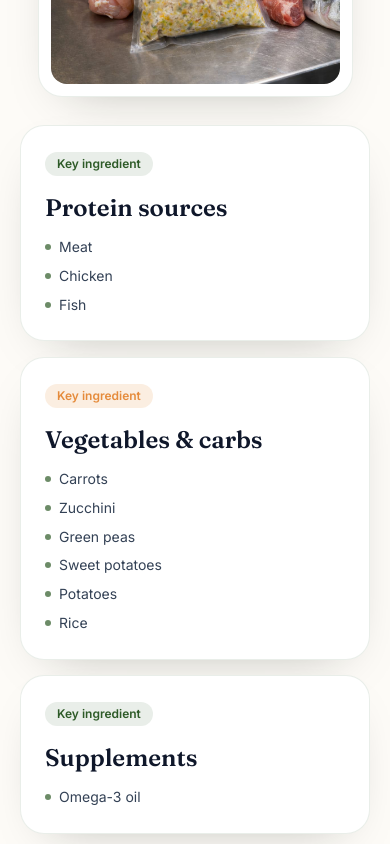
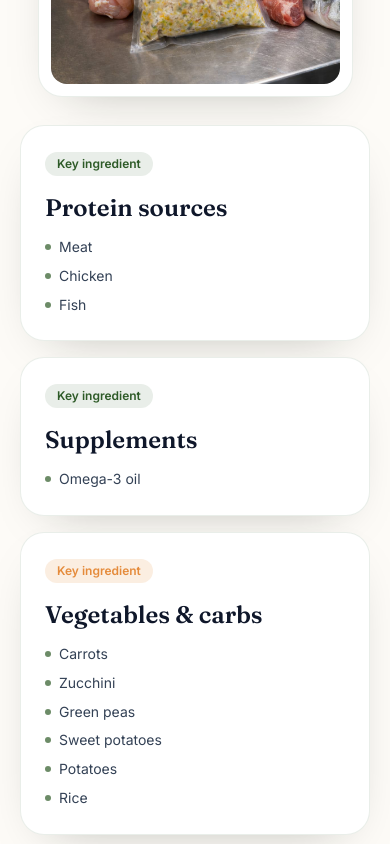
Before and after one commit to imadnelie/pawganic, a React (Vite) app: page / in a window 390 px wide. Shown: the part 3580-4424 px from the top of the page. Built offline with nearby package versions, Linux system fonts and the light colour scheme; no server answers.

Commit message:
Refactor Ingredients section in MarketingSite component: Update layout to enhance responsiveness and visual clarity. Adjust grid structure to better categorize key ingredients and improve item presentation across different screen sizes.

```diff
--- a/src/pages/MarketingSite.jsx
+++ b/src/pages/MarketingSite.jsx
@@ -375,8 +375,9 @@ function Ingredients() {
               </div>
             </Reveal>
 
-            <div className="mt-7 grid gap-4 sm:grid-cols-2">
-              {groups.map((group, i) => (
+            <div className="mt-7 grid gap-4 sm:grid-cols-2 sm:items-start">
+              <div className="grid gap-4">
+                {[groups[0], groups[2]].map((group, i) => (
                   <Reveal key={group.title} delayMs={140 + i * 80}>
                     <div className="rounded-3xl border border-forest/10 bg-white p-6 shadow-soft">
                       <div className={`inline-flex rounded-full px-3 py-1 text-xs font-semibold ${group.accent}`}>
@@ -398,6 +399,28 @@ function Ingredients() {
                     </div>
                   </Reveal>
                 ))}
+              </div>
+
+              <Reveal delayMs={300}>
+                <div className="rounded-3xl border border-forest/10 bg-white p-6 shadow-soft">
+                  <div className={`inline-flex rounded-full px-3 py-1 text-xs font-semibold ${groups[1].accent}`}>
+                    Key ingredient
+                  </div>
+                  <div className="mt-4">
+                    <div className="font-serif text-2xl text-slate-900">
+                      {groups[1].title}
+                    </div>
+                    <ul className="mt-3 space-y-1.5 text-sm leading-relaxed text-slate-700">
+                      {groups[1].items.map((item) => (
+                        <li key={item} className="flex items-start gap-2">
+                          <span className="mt-2 h-1.5 w-1.5 rounded-full bg-forest/70" />
+                          <span>{item}</span>
+                        </li>
+                      ))}
+                    </ul>
+                  </div>
+                </div>
+              </Reveal>
             </div>
           </div>
 
```
Lines whose indentation alone changed are shown as unchanged.
